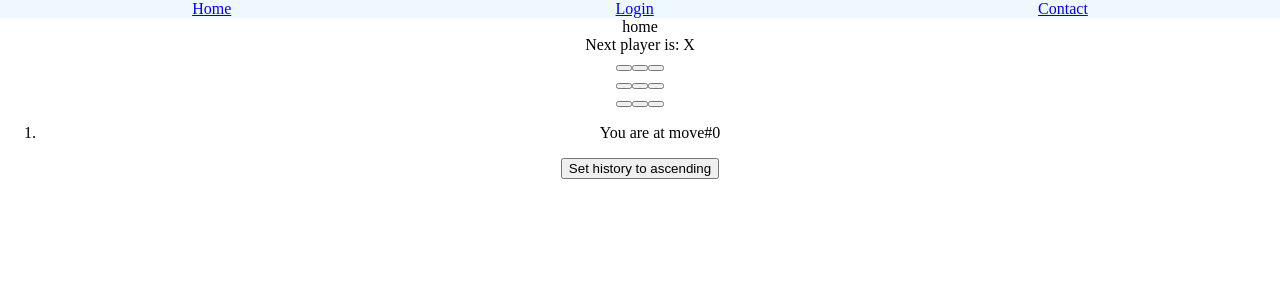
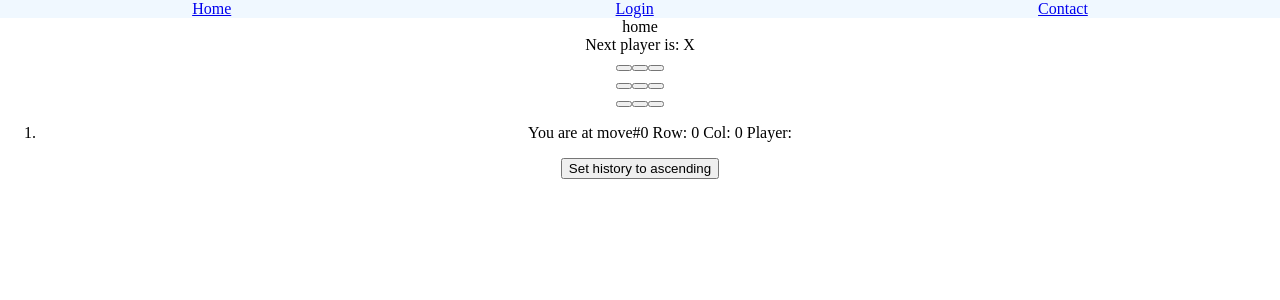
Before and after one commit to Jmilas00/tic-tac-toe-three, a React (Vite) app: page / in a window 1280 px wide. Shown: the top 300 px of the page. Built offline with nearby package versions, Linux system fonts and the light colour scheme.

Commit message:
Added all the required functionalities for the tic-tac-toe game, what remains is the design and code clean-up before comitting to the main game

```diff
--- a/src/components/game.tsx
+++ b/src/components/game.tsx
@@ -8,8 +8,8 @@ function Game() {
   ]);
   const [currentMove, setCurrentMove] = useState<number>(0);
   const [ascendingHistory, setAscendingHistory] = useState<boolean>(false);
-  const firstPlayerTurn = currentMove % 2 === 0;
-  const currentSquares = history[currentMove];
+  const firstPlayerTurn: boolean = currentMove % 2 === 0;
+  const currentSquares: string[] = history[currentMove];
 
   function handlePlay(nextSquares: Array<string>): void {
     const nextHistory = [...history.slice(0, currentMove + 1), nextSquares];
--- a/src/components/moves.tsx
+++ b/src/components/moves.tsx
@@ -4,24 +4,50 @@ interface MovesProps {
   jumpTo(nextMove: number): void;
 }
 
+interface Description {
+  text: string;
+  row: number;
+  col: number;
+  player: string;
+}
+
 function Moves(props: MovesProps) {
   const jumpTo = props.jumpTo;
   const moves: JSX.Element[] = props.history.map((squares, move) => {
-    let description: string;
+    let description: Description = {
+      text: "",
+      row: 0,
+      col: 0,
+      player: "",
+    };
+    for (let i: number = 0; i < squares.length; i++) {
+      if (move > 0 && squares[i] !== props.history[move - 1][i]) {
+        description.col = (i % 3) + 1;
+        description.row = Math.trunc(i / 3 + 1);
+        description.player = props.history.length % 2 === 0 ? "X" : "O";
+      }
+    }
+
     if (move === props.history.length - 1) {
-      description = "You are at move#" + move;
+      description.text = "You are at move#" + move;
     } else if (move > 0) {
-      description = "Go to move #" + move;
+      description.text = "Go to move #" + move;
     } else {
-      description = "Go to the start of the game";
+      description.text = "Go to the start of the game";
     }
     return (
       <>
         <li key={move}>
           {move === props.history.length - 1 ? (
-            description
+            description.text +
+            " Row: " +
+            description.row +
+            " Col: " +
+            description.col +
+            " Player: " +
+            description.player
           ) : (
-            <button onClick={() => jumpTo(move)}>{description}</button>
+            <button onClick={() => jumpTo(move)}>{description.text}</button>
           )}
         </li>
       </>
```
